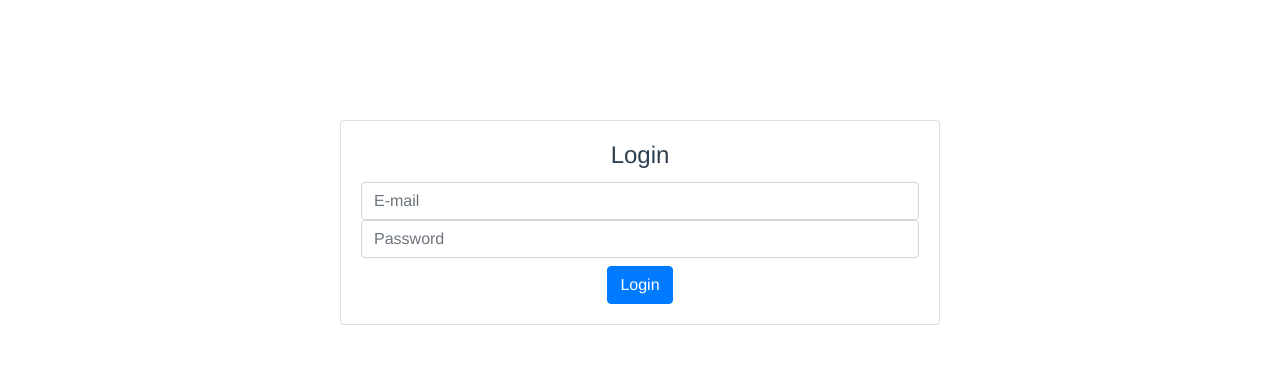
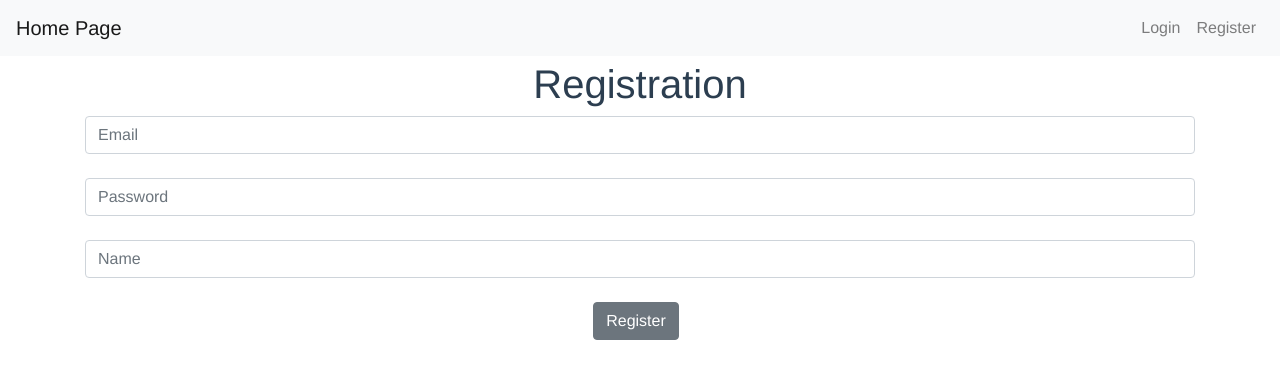
Before and after one commit to milomilo33/vide-oh, a Vue app in the folder client-app/vue/: page /Register in a window 1280 px wide. Before the commit this address led to /Login. Shown: the top 378 px of the page. Built offline with nearby package versions, Linux system fonts and the light colour scheme.

Commit message:
front: user registration

```diff
--- /dev/null
+++ b/client-app/vue/src/components/Register.vue
@@ -0,0 +1,117 @@
+<template>
+    <b-container>
+        <h1>Registration</h1>
+        <b-form>
+            <b-form-input id="email"
+                        name="email"
+                        placeholder="Email"
+                        class="mb-2 mr-sm-2 mb-sm-0"
+                        v-model="email">
+            </b-form-input>
+            <br>
+            <b-form-input id="password"
+                        name="password"
+                        placeholder="Password"
+                        class="mb-2 mr-sm-2 mb-sm-0"
+                        type="password"
+                        v-model="password">
+            </b-form-input>
+            <br>
+            <b-form-input id="name"
+                        name="name"
+                        placeholder="Name"
+                        class="mb-2 mr-sm-2 mb-sm-0"
+                        v-model="name">
+            </b-form-input>
+            <br>
+            <b-button @click="onSubmit" class="mb-2 mr-sm-2 mb-sm-0">Register</b-button>
+        </b-form>
+
+        <b-modal ref="error-modal" hide-footer title="Error">
+            <div class="d-block text-center">
+                <p>{{ this.errorMessage }}</p>
+            </div>
+            <b-button class="mt-3" variant="outline-danger" block @click="hideErrorModal">Close</b-button>
+        </b-modal>
+
+        <b-modal ref="success-modal" hide-footer title="Success">
+            <div class="d-block text-center">
+                <p>Successfully registered.</p>
+            </div>
+            <b-button class="mt-3" variant="outline-success" block @click="hideSuccessModal">Close</b-button>
+        </b-modal>
+
+    </b-container>
+</template>
+
+<script>
+
+    export default {
+        data() {
+            return {
+                password: '',
+                name: '',
+                email: '',
+                errorMessage: ''
+            }
+        },
+        methods: {
+            onSubmit() {
+                let body = {
+                    password: this.password,
+                    name: this.name,
+                    email: this.email
+                };
+
+                this.errorMessage = ""
+                let reemail = /^\w+@[a-zA-Z_]+?\.[a-zA-Z]{2,3}$/;
+                if (body.name === "") {
+                    this.errorMessage = "Name can not be empty";
+                    this.showErrorModal();
+                }
+                if (body.password === "") {
+                    this.errorMessage = "Passowrd can not be empty";
+                    this.showErrorModal();
+                }
+                if (!reemail.test(body.email)) {
+                    this.errorMessage = "Provide valid email";
+                    this.showErrorModal();
+                }
+
+                if (this.errorMessage !== ""){
+                    return
+                }
+
+                this.axios.post(`/api/users/user/register`, body, {
+                        headers: {
+                            Authorization: sessionStorage.getItem('token'),
+                        },
+                    })
+                .then(() => {
+                    this.showSuccessModal();
+                    this.$router.push("/Login");
+                })
+                .catch(error => {
+                    this.errorMessage = error.response.data;
+                    this.showErrorModal();
+                });
+            },
+
+            hideErrorModal() {
+                this.$refs['error-modal'].hide()
+            },
+
+            hideSuccessModal() {
+                this.$refs['success-modal'].hide()
+            },
+
+            showErrorModal() {
+                this.$refs['error-modal'].show()
+            },
+
+            showSuccessModal() {
+                this.$refs['success-modal'].show()
+            },
+        }
+    }
+</script>
--- a/client-app/vue/src/router/index.js
+++ b/client-app/vue/src/router/index.js
@@ -3,6 +3,9 @@ import VueRouter from 'vue-router'
 
 import Login from '../views/Login'
 import Logout from '../views/Logout'
+import UnregisteredPage from '../views/UnregisteredPage'
+
+import Register from '../components/Register'
 
 Vue.use(VueRouter)
 
@@ -12,18 +15,18 @@ const Role = {
 }
 
 const routes = [
-	// {
-	// 	path: "/",
-	// 	name: UnregisteredPage,
-	// 	component: UnregisteredPage,
-	// 	children: [
-	// 		{
-	// 			path: "CreateCSR",
-	// 			name: "CreateCSRUnregistered",
-	// 			component: CreateCSR,
-	// 		}
-	// 	]
-	// },
+	{
+		path: "/",
+		name: UnregisteredPage,
+		component: UnregisteredPage,
+		children: [
+			{
+				path: "Register",
+				name: "Register",
+				component: Register,
+			}
+		]
+	},
 	{
 		path: "/Login",
 		name: "Login",
--- /dev/null
+++ b/client-app/vue/src/views/UnregisteredPage.vue
@@ -0,0 +1,23 @@
+<template>
+  <div>
+    <b-navbar fixed="top" toggleable="lg" type="light" variant="light">
+    <b-navbar-brand href="/">Home Page</b-navbar-brand>
+    <b-navbar-toggle target="nav-collapse"></b-navbar-toggle>
+    <b-collapse id="nav-collapse" is-nav>
+      <b-navbar-nav>
+
+      </b-navbar-nav>
+
+      <!-- Right aligned nav items -->
+      <b-navbar-nav class="ml-auto">
+        <b-nav-item right href="/Login">Login</b-nav-item>
+        <b-nav-item right href="/Register">Register</b-nav-item>
+      </b-navbar-nav>
+    </b-collapse>
+    </b-navbar>
+
+    <router-view>
+
+    </router-view>
+  </div>
+</template>
```
